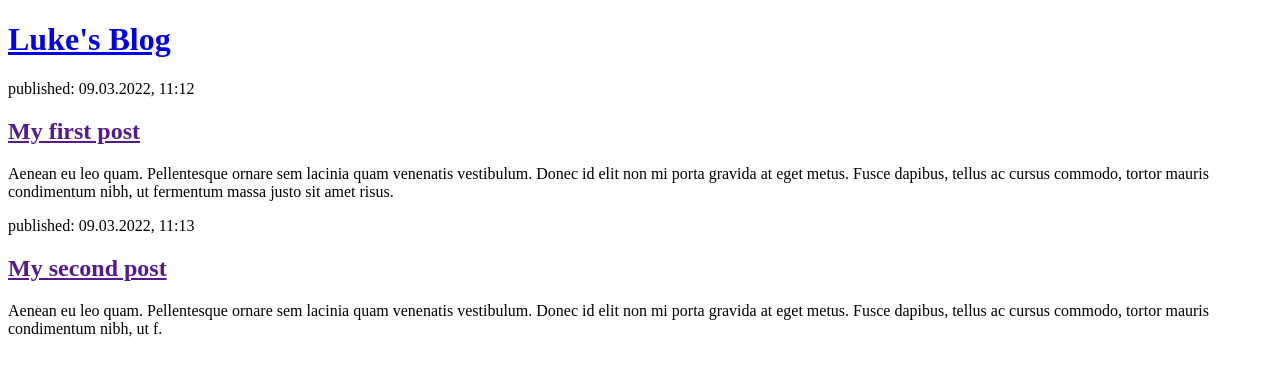
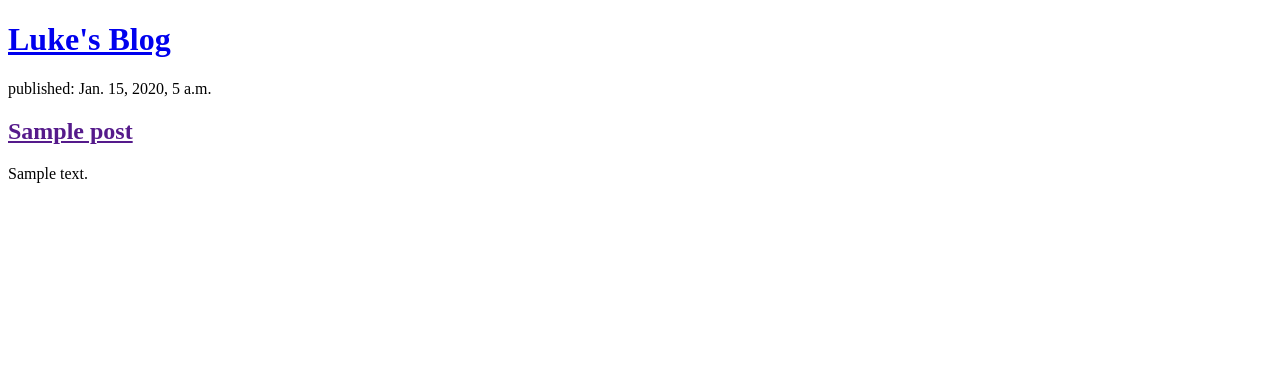
Before and after one commit to lub34/my-first-blog, a Django app: page / in a window 1280 px wide. Shown: the top 376 px of the page. Run offline with Django 4.2, Linux system fonts and the light colour scheme; tables that the repository leaves empty hold one stand-in row (values such as "Sample post").

Commit message:
Modified templates to display dynamic posts from database.

```diff
--- a/blog/templates/blog/post_list.html
+++ b/blog/templates/blog/post_list.html
@@ -8,7 +8,26 @@
             <h1><a href="/">Luke's Blog</a></h1>
         </header>
 
-        <article>
+        <!--
+        To display the QuerySet object stored in variable 'posts' from views.py
+        {{ posts }}
+
+        To iterate and present the title name's of each post:
+        {% for post in posts %}
+            {{ post }}
+        {% endfor %}
+        -->
+
+        {% for post in posts %}
+            <article>
+                <time>published: {{ post.published_date }}</time>
+                <h2><a href="">{{ post.title }}</a></h2>
+                <p>{{ post.text|linebreaksbr }}</p>
+            </article>
+        {% endfor %}
+
+
+        <!--<article>
             <time>published: 09.03.2022, 11:12</time>
             <h2><a href="">My first post</a></h2>
             <p>Aenean eu leo quam. Pellentesque ornare sem lacinia quam venenatis vestibulum. Donec id elit non mi porta gravida at eget metus. Fusce dapibus, tellus ac cursus commodo, tortor mauris condimentum nibh, ut fermentum massa justo sit amet risus.</p>
@@ -18,7 +37,7 @@
             <time>published: 09.03.2022, 11:13</time>
             <h2><a href="">My second post</a></h2>
             <p>Aenean eu leo quam. Pellentesque ornare sem lacinia quam venenatis vestibulum. Donec id elit non mi porta gravida at eget metus. Fusce dapibus, tellus ac cursus commodo, tortor mauris condimentum nibh, ut f.</p>
-        </article>
+        </article>-->
     </body>
 </html>
 
--- a/blog/views.py
+++ b/blog/views.py
@@ -1,5 +1,12 @@
 from django.shortcuts import render
+from django.utils import timezone
+from .models import Post # The '.' in front of 'models' module means "relative/local" library
+                         # it's referencing the models.py file in this same directory.
 
 # Create your views here.
 def post_list(request):
-    return render(request, 'blog/post_list.html', {})
+    # Get a QuerySet (an array of data from our Django framework's database) containing all
+    # posts that meet the following filters:
+    posts = Post.objects.filter(published_date__lte=timezone.now()).order_by('published_date')
+
+    return render(request, 'blog/post_list.html', {'posts': posts})
```
